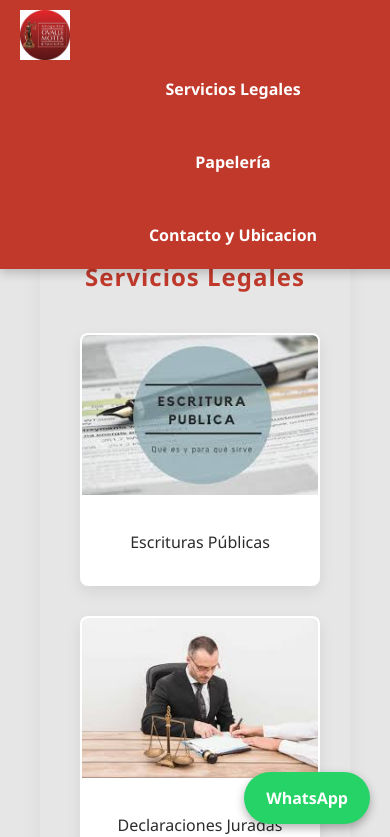
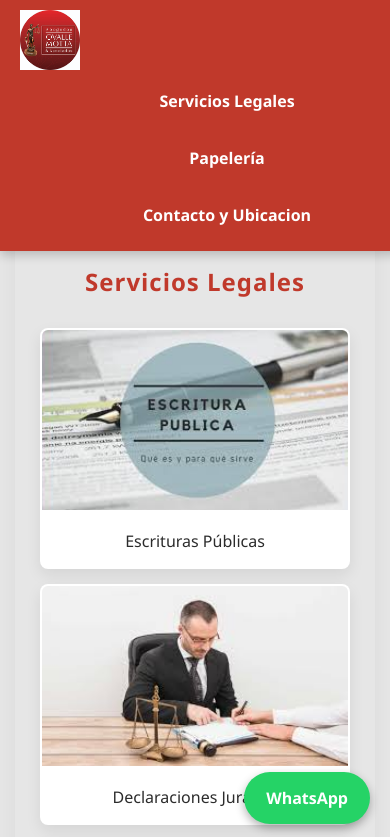
Before and after one commit to JNOLASCO310/abogadosovallemotta, a plain HTML site: page index.html in a window 390 px wide. Shown: the top 837 px of the page. Drawn offline with Linux system fonts and the light colour scheme.

Commit message:
Update index.html

```diff
--- a/index.html
+++ b/index.html
@@ -20,7 +20,6 @@ body{
     color:var(--texto);
 }
 
-
 .navbar{
     position:fixed;
     top:0;
@@ -29,7 +28,7 @@ body{
     background:var(--rojo-logo);
     display:flex;
     align-items:center;
-    justify-content:center; /* centra los links horizontalmente */
+    justify-content:center;
     padding:8px 20px;
     z-index:1000;
     box-shadow:0 4px 10px rgba(0,0,0,.2);
@@ -38,7 +37,6 @@ body{
 .navbar img{
     height:50px;
     position:absolute;
-
     left:20px;
 }
 
@@ -65,16 +63,14 @@ body{
     color:var(--rojo-logo);
 }
 
-/* CONTENIDO */
 .content{
-    padding:100px 40px 40px 40px;
+    padding:100px 20px 40px 20px;
 }
 
-/* SECCIONES */
 section{
     background:var(--gris-claro);
-    padding:40px;
-    margin-bottom:40px;
+    padding:30px;
+    margin-bottom:30px;
     border-radius:8px;
     box-shadow:0 10px 25px rgba(0,0,0,.05);
     transition: all var(--transition-speed);
@@ -86,12 +82,11 @@ h2{
     margin:0;
 }
 
-/* GRID SERVICIOS */
 .grid{
     display:grid;
-    grid-template-columns:repeat(auto-fit,minmax(240px,1fr));
-    gap:30px;
-    margin-top:40px;
+    grid-template-columns:repeat(auto-fit,minmax(220px,1fr));
+    gap:20px;
+    margin-top:30px;
 }
 
 .card{
@@ -124,9 +119,9 @@ h2{
     padding:15px;
     text-align:center;
     font-weight:500;
+    margin:0;
 }
 
-/* PAPELERÍA */
 .papeleria-text{
     text-align:center;
     max-width:700px;
@@ -134,13 +129,11 @@ h2{
     font-size:1.05em;
 }
 
-/* CONTACTO */
-.contacto y Ubicacion {
+.contacto{
     text-align:center;
     font-size:1.1em;
 }
 
-/* DIRECCIÓN */
 .direccion{
     text-align:center;
     font-size:1em;
@@ -148,7 +141,6 @@ h2{
     margin-top:15px;
 }
 
-/* BOTONES */
 .boton-mapa{
     display:inline-block;
     margin-top:15px;
@@ -166,7 +158,6 @@ h2{
     box-shadow:0 5px 15px rgba(0,0,0,.2);
 }
 
-/* WHATSAPP */
 .whatsapp{
     position:fixed;
     bottom:20px;
@@ -186,7 +177,6 @@ h2{
     transform: scale(1.1);
 }
 
-/* RESPONSIVE */
 @media(max-width:768px){
     .navbar{
         flex-direction:column;
@@ -197,14 +187,43 @@ h2{
         position:relative;
         left:0;
         margin-bottom:10px;
+        height:60px;
     }
     .navbar .menu{
         flex-direction:column;
         width:100%;
+        gap:10px;
     }
     .navbar .menu a{
         width:100%;
         margin-bottom:5px;
+        padding:10px 12px;
+        text-align:center;
+    }
+    .content{
+        padding:120px 15px 40px 15px;
+    }
+    section{
+        padding:25px;
+    }
+    .grid{
+        grid-template-columns:1fr;
+        gap:15px;
+    }
+    .card img{
+        height:200px;
+    }
+}
+
+@media(max-width:480px){
+    .card img{
+        height:180px;
+    }
+    .papeleria-text{
+        font-size:1em;
+    }
+    .boton-mapa{
+        padding:10px 18px;
     }
 }
 </style>
@@ -267,7 +286,6 @@ Artículos escolares y de oficina en general.
 </p>
 <p class="direccion">
 Bufete Jurídico Abogados Ovalle Motta & Asociados<br>
-
 </p>
 <a class="boton-mapa" href="https://www.google.com/maps/place/Bufete+Abogados+Ovalle+Motta/@14.3010599,-90.3592858,17z/data=!3m1!4b1!4m6!3m5!1s0x8589b5003eec568b:0xd6de5e4c1d6436fe!8m2!3d14.3010599!4d-90.3567109!16s%2Fg%2F11yqdxd75c?entry=ttu&g_ep=EgoyMDI2MDIwMy4wIKXMDSoKLDEwMDc5MjA3M0gBUAM%3D" target="_blank">Ver Ubicación en Maps</a>
 </section>
```
